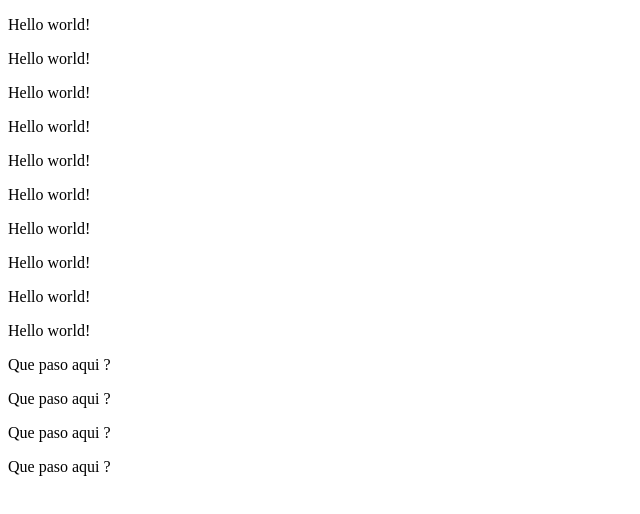
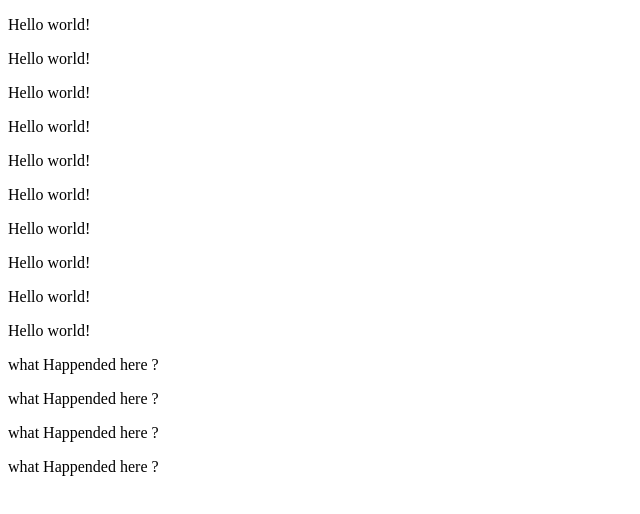
Before and after one commit to emanuelarevalomartinez/primer-repositorio-prueba, a plain HTML site: page index.html in a window 1280 px wide. Shown: the whole page, without its empty margins (0-640 px from the left). Drawn offline with Linux system fonts and the light colour scheme.

Commit message:
ultimo cambio antes de subir

```diff
--- a/index.html
+++ b/index.html
@@ -19,10 +19,10 @@
 <p>Hello world!</p>
 
 
-<p>Que paso aqui ?</p>
-<p>Que paso aqui ?</p>
-<p>Que paso aqui ?</p>
-<p>Que paso aqui ?</p>
+<p>what Happended here ?</p>
+<p>what Happended here ?</p>
+<p>what Happended here ?</p>
+<p>what Happended here ?</p>
 
 
 <script src="index.js"></script>
```
